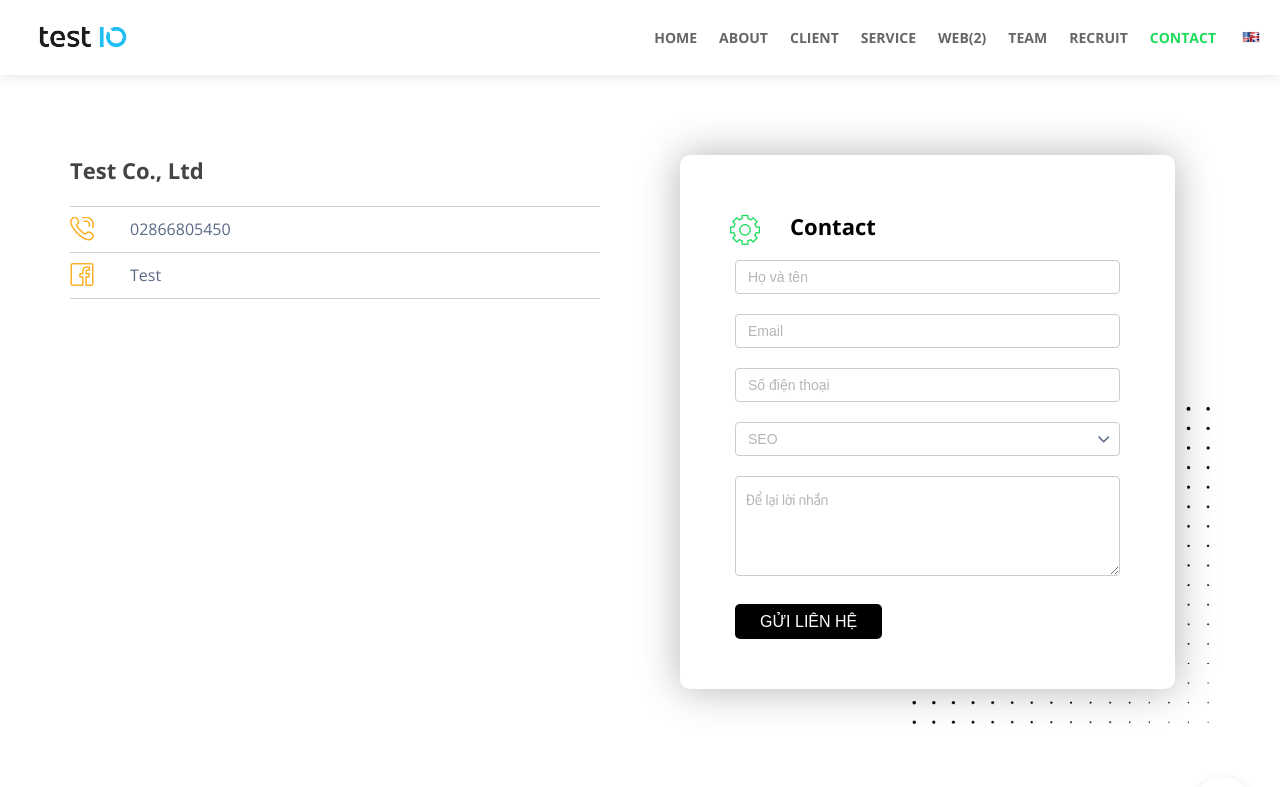
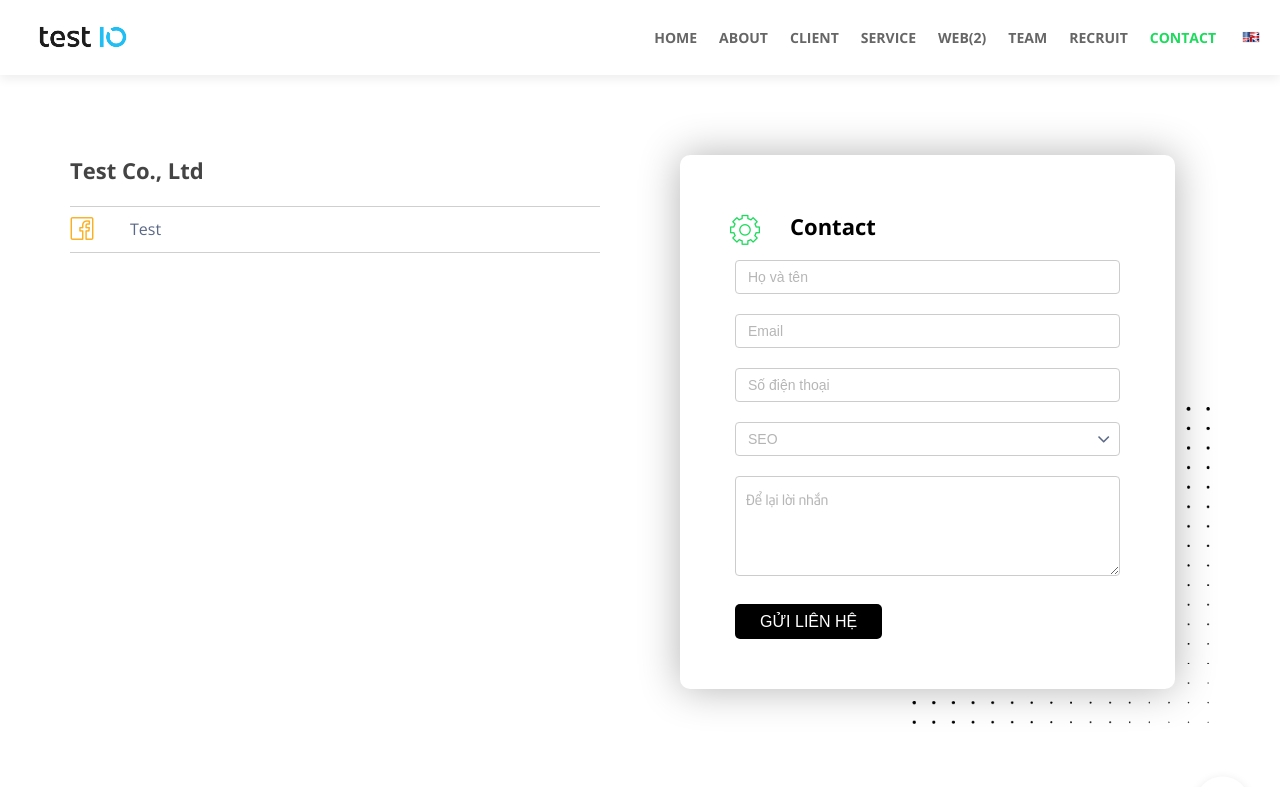
Before and after one commit to hoangtho123456/block-nextjs, a Next.js app: page /contact/contact in a window 1280 px wide. Shown: the top 787 px of the page. Built offline with nearby package versions, Linux system fonts and the light colour scheme.

Commit message:
Update index.js

```diff
--- a/components/Blocks/ContactForm/index.js
+++ b/components/Blocks/ContactForm/index.js
@@ -30,12 +30,6 @@ const Contact = ({
                 <h3>Test Co., Ltd</h3>
               </section>
               <div className={`rowlabel label-50 label-line ${styles.rowlabel}`}>
-                <a className="item" href="tel:+842866805450">
-                  <span className={styles.title+' title'}>
-                    <i className="icon-t52"/></span>
-                  <span>02866805450</span>
-                </a>
-
                 <a className="item"
                   href="#"
                   target="_blank">
@@ -104,10 +98,6 @@ const Contact = ({
                               name="nf-field-29"
                               className={`${form["ninja-forms-field"]}`}>
                               <option value="seo">SEO</option>
-                              <option value="phat-trien-website">
-                                Phát triển website</option>
-                              <option value="ads-fb">
-                                Quảng cáo Facebook</option>
                               <option value="ads-google">
                                 Quảng cáo Google</option>
                               <option value="other">Dịch vụ khác</option>
```
